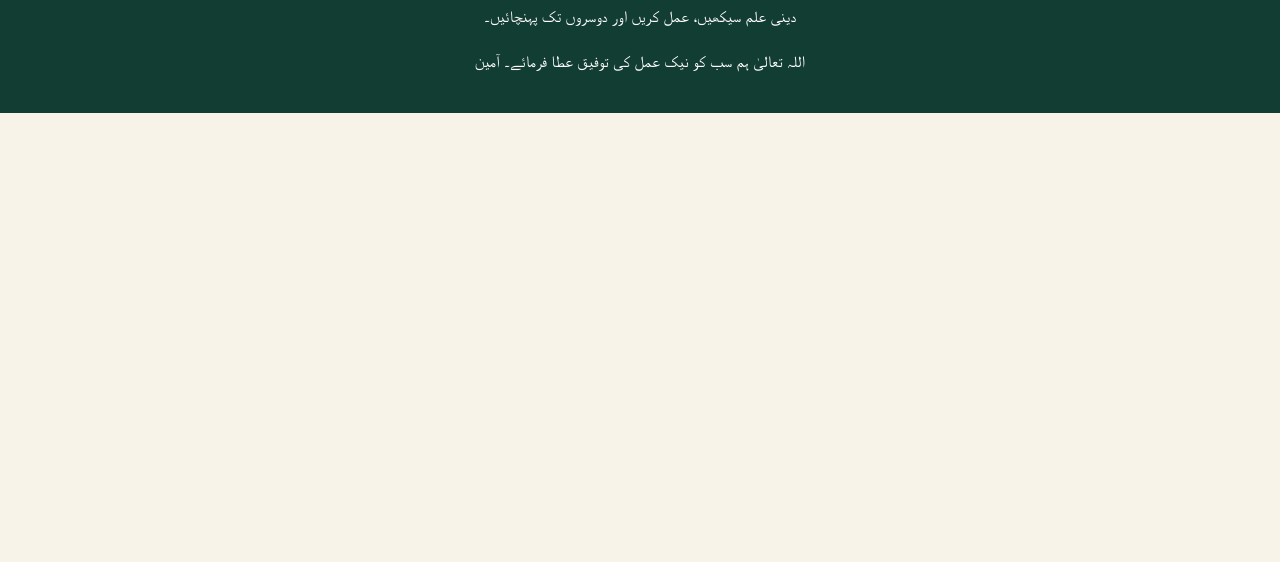
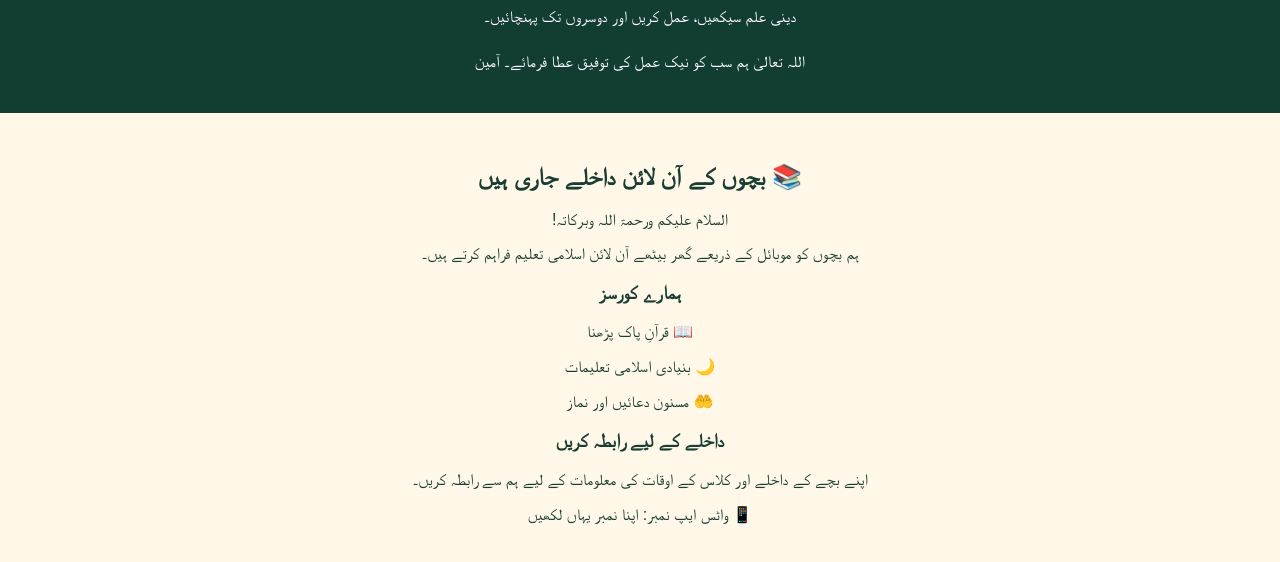
Before and after one commit to warda257/islamic-website-, a plain HTML site: page index.html in a window 1280 px wide. Shown: the part 815-1377 px from the top of the page. Before the commit the page ends 928 px from the top, so only its background shows below. Drawn offline with Linux system fonts and the light colour scheme.

Commit message:
Update index.html

```diff
--- a/index.html
+++ b/index.html
@@ -144,5 +144,22 @@
         <p>اللہ تعالیٰ ہم سب کو نیک عمل کی توفیق عطا فرمائے۔ آمین</p>
     </footer>
 
+<section id="admission" style="padding:30px; background:#fff8e8; text-align:center; direction:rtl;">
+    <h2>📚 بچوں کے آن لائن داخلے جاری ہیں</h2>
+
+    <p>السلام علیکم ورحمۃ اللہ وبرکاتہ!</p>
+
+    <p>ہم بچوں کو موبائل کے ذریعے گھر بیٹھے آن لائن اسلامی تعلیم فراہم کرتے ہیں۔</p>
+
+    <h3>ہمارے کورسز</h3>
+    <p>📖 قرآنِ پاک پڑھنا</p>
+    <p>🌙 بنیادی اسلامی تعلیمات</p>
+    <p>🤲 مسنون دعائیں اور نماز</p>
+
+    <h3>داخلے کے لیے رابطہ کریں</h3>
+    <p>اپنے بچے کے داخلے اور کلاس کے اوقات کی معلومات کے لیے ہم سے رابطہ کریں۔</p>
+
+    <p>📱 واٹس ایپ نمبر: اپنا نمبر یہاں لکھیں</p>
+</section>
 </body>
 </html>
```
